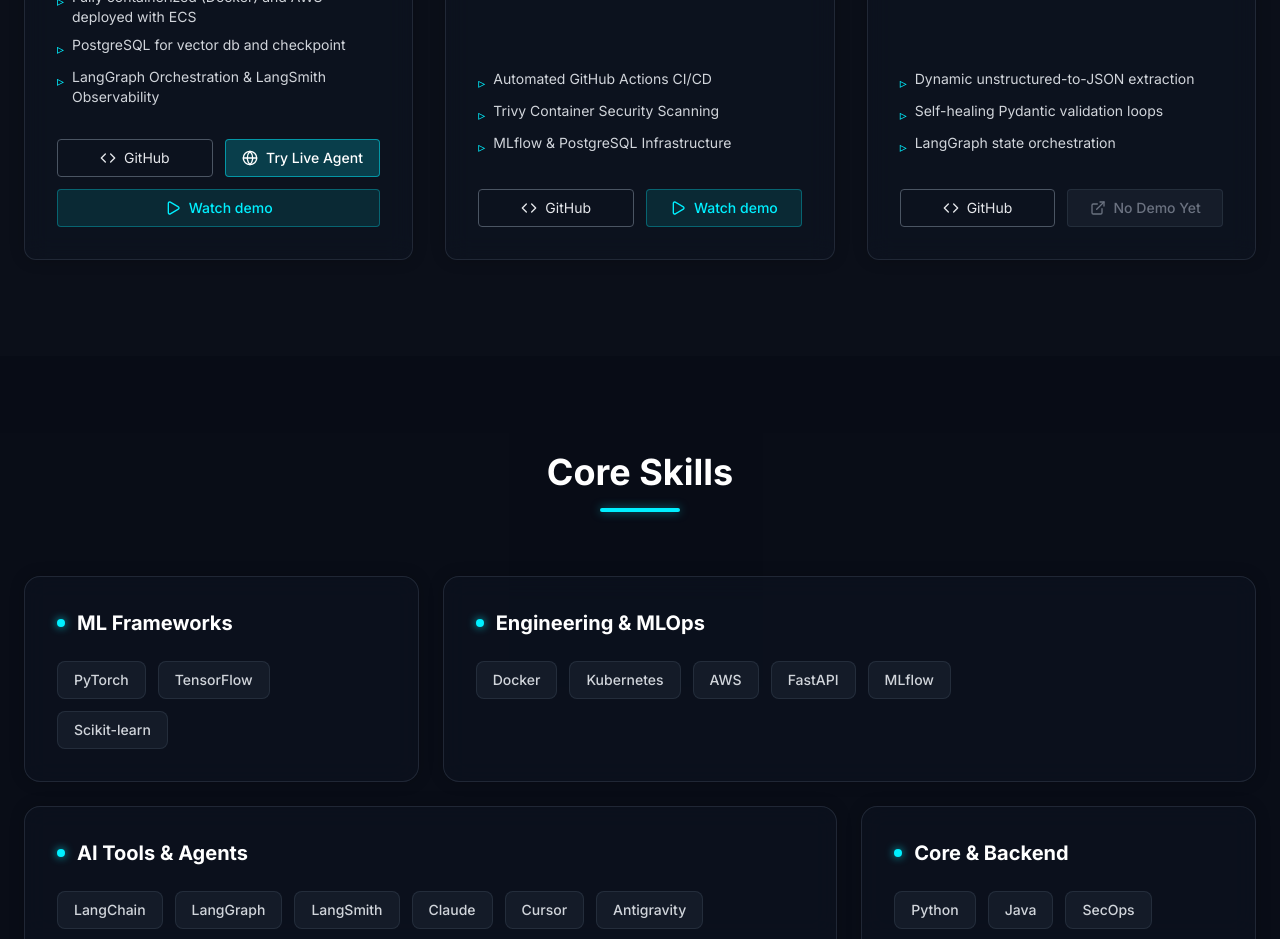
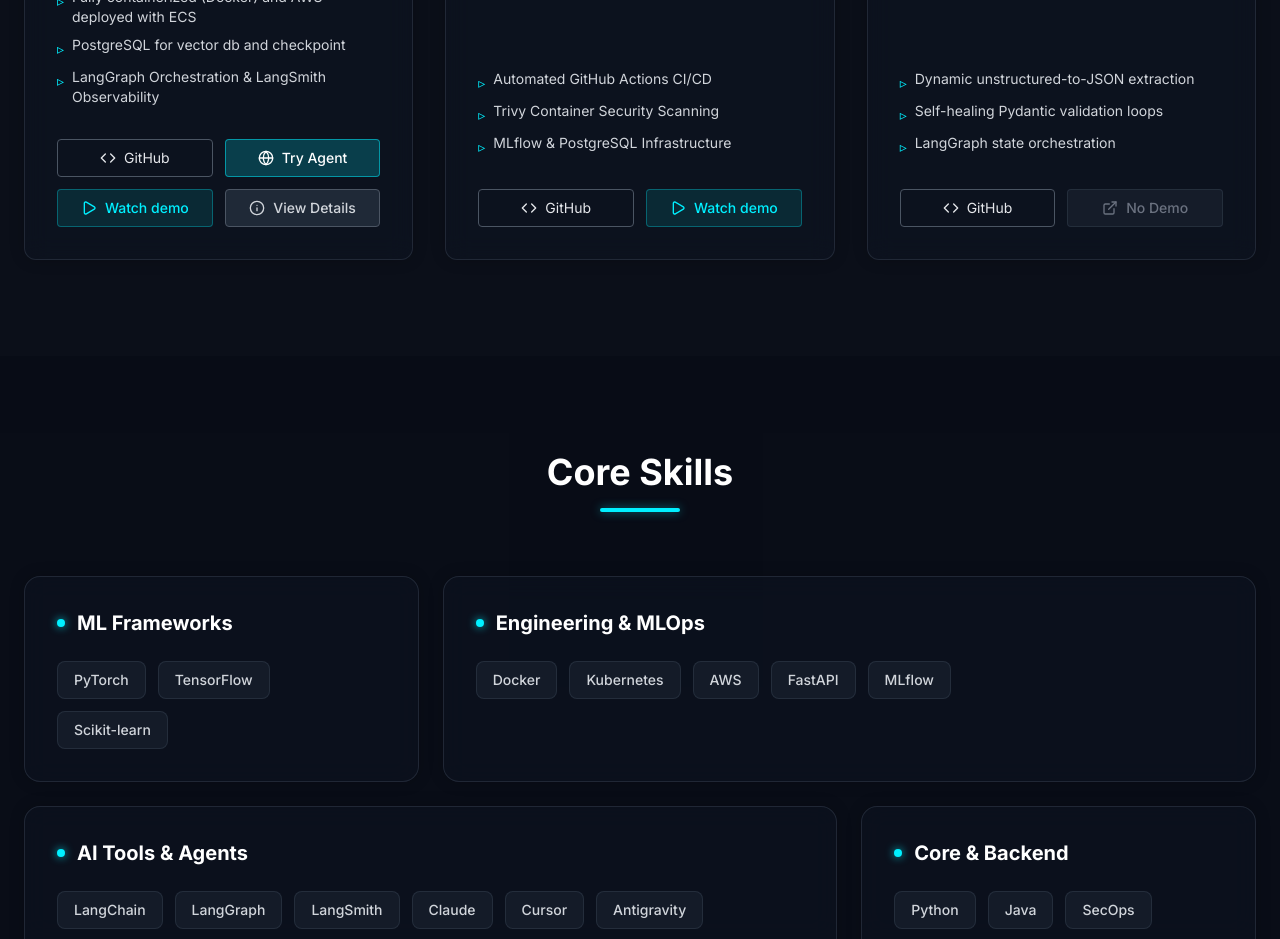
Before and after one commit to santosisadora/myportfolio, a React (Vite) app: page / in a window 1280 px wide. Shown: the part 1600-2539 px from the top of the page. Built offline with nearby package versions, Linux system fonts and the light colour scheme.

Commit message:
fix: Revert Watch Demo to native link and add View Details modal

```diff
--- a/src/components/Projects.jsx
+++ b/src/components/Projects.jsx
@@ -1,6 +1,6 @@
 import React, { useState } from 'react';
 import { motion, AnimatePresence } from 'framer-motion';
-import { Shield, BarChart3, Database, Code, ExternalLink, X, Play, Monitor, Server, Cpu, Database as DbIcon, Lock, Globe } from 'lucide-react';
+import { Shield, BarChart3, Database, Code, ExternalLink, X, Play, Monitor, Server, Cpu, Database as DbIcon, Lock, Globe, Info } from 'lucide-react';
 
 const projects = [
   {
@@ -156,31 +156,42 @@
               </ul>
 
               <div className="flex flex-wrap gap-3 mt-auto">
-                <a href={project.github} className="flex-1 flex items-center justify-center gap-2 py-2 px-3 border border-gray-600 rounded text-sm hover:border-primary hover:text-primary transition-colors whitespace-nowrap">
+                <a href={project.github} target="_blank" rel="noopener noreferrer" className="flex-1 flex items-center justify-center gap-2 py-2 px-3 border border-gray-600 rounded text-sm hover:border-primary hover:text-primary transition-colors whitespace-nowrap">
                   <Code className="w-4 h-4" />
                   GitHub
                 </a>
                 {project.liveApp && (
                   <a href={project.liveApp} target="_blank" rel="noopener noreferrer" className="flex-1 flex items-center justify-center gap-2 py-2 px-3 bg-primary/20 border border-primary/50 text-white rounded text-sm hover:bg-primary hover:text-black transition-colors font-medium whitespace-nowrap">
                     <Globe className="w-4 h-4" />
-                    Try Live Agent
+                    Try Agent
                   </a>
                 )}
                 {project.demo !== "#" ? (
-                  <button
-                    onClick={() => setSelectedProject({ type: 'video', data: project })}
+                  <a
+                    href={project.demo}
+                    target="_blank"
+                    rel="noopener noreferrer"
                     className="flex-1 flex items-center justify-center gap-2 py-2 px-3 bg-primary/10 border border-primary/30 text-primary rounded text-sm hover:bg-primary hover:text-black transition-colors font-medium whitespace-nowrap"
                   >
                     <Play className="w-4 h-4" />
                     Watch demo
-                  </button>
+                  </a>
                 ) : (
                   <button
                     disabled
                     className="flex-1 flex items-center justify-center gap-2 py-2 px-3 bg-gray-800/50 border border-gray-700/50 text-gray-500 rounded text-sm cursor-not-allowed font-medium whitespace-nowrap"
                   >
                     <ExternalLink className="w-4 h-4" />
-                    No Demo Yet
+                    No Demo
+                  </button>
+                )}
+                {project.fullDescription && (
+                  <button
+                    onClick={() => setSelectedProject({ type: 'details', data: project })}
+                    className="flex-1 flex items-center justify-center gap-2 py-2 px-3 bg-gray-800 border border-gray-600 text-gray-300 rounded text-sm hover:bg-gray-700 hover:text-white transition-colors font-medium whitespace-nowrap"
+                  >
+                    <Info className="w-4 h-4" />
+                    View Details
                   </button>
                 )}
               </div>
@@ -221,7 +232,7 @@
           </motion.div>
         )}
 
-        {selectedProject && selectedProject.type === 'video' && (
+        {selectedProject && selectedProject.type === 'details' && (
           <motion.div
             initial={{ opacity: 0 }}
             animate={{ opacity: 1 }}
@@ -248,14 +259,6 @@
               </div>
 
               <div className="p-4 sm:p-6">
-                <div className="rounded-xl overflow-hidden shadow-lg border border-gray-800 bg-black">
-                  <video
-                    src={selectedProject.data.demo}
-                    controls
-                    preload="metadata"
-                    className="w-full h-auto max-h-[60vh] object-contain"
-                  />
-                </div>
 
                 {selectedProject.data.liveApp && (
                   <div className="mt-8 bg-primary/10 border border-primary/30 rounded-xl p-6 flex flex-col sm:flex-row justify-between items-center gap-4 text-center sm:text-left">
```
